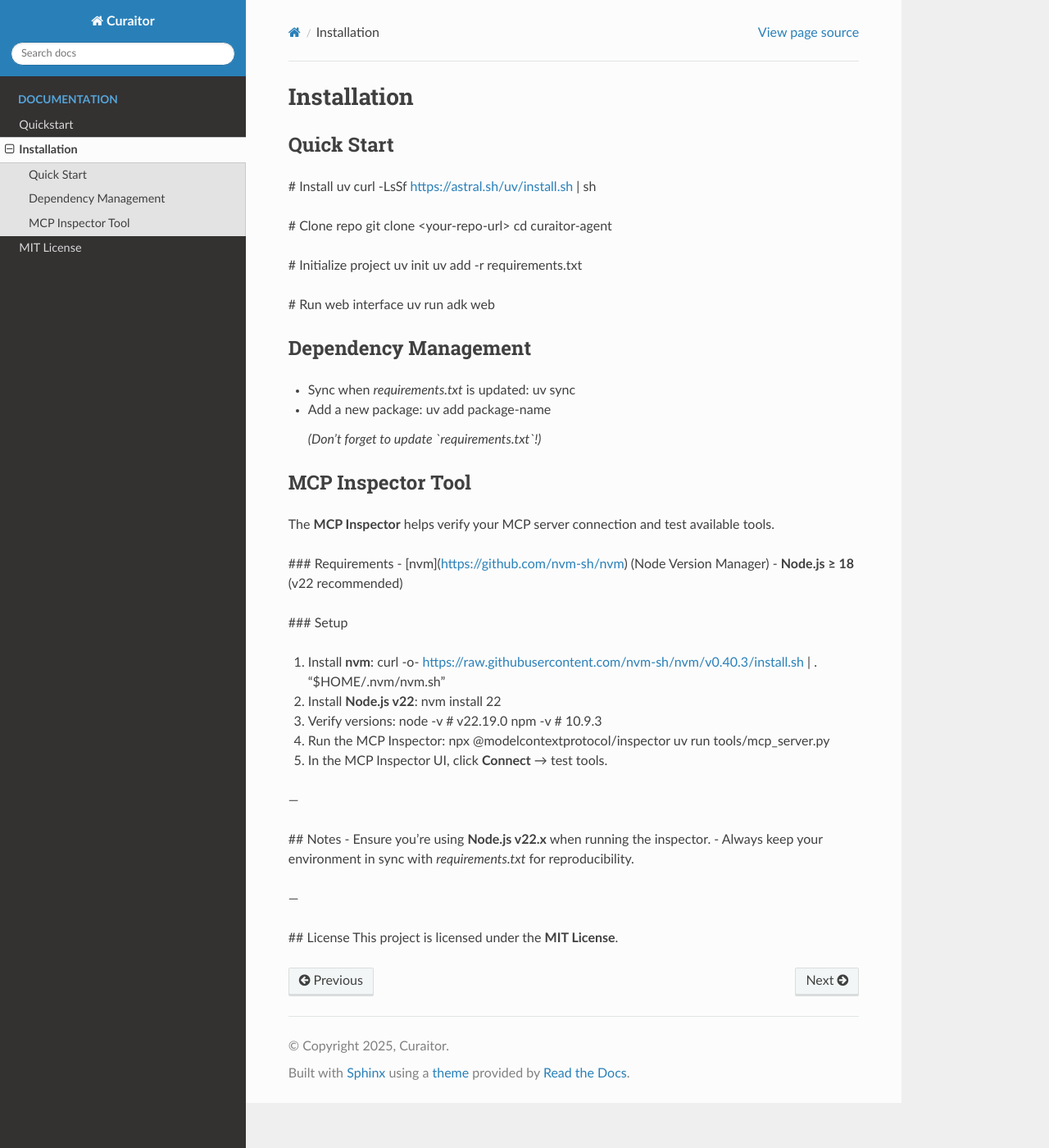
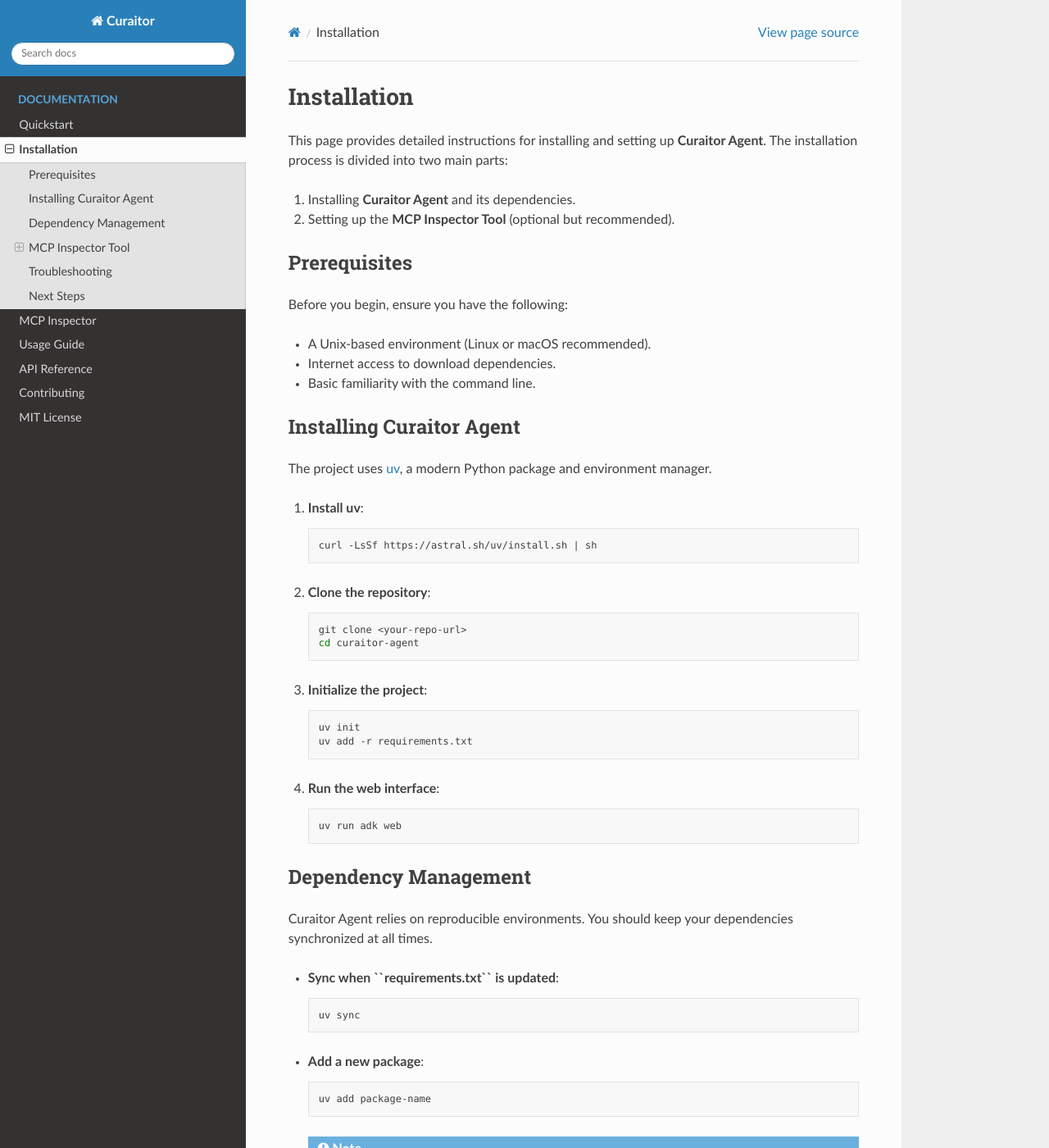
Before and after one commit to kosiachevskyidima-ops/curaitor_agent_docs, a Sphinx documentation site: the page built from docs/source/installation.rst, in a window 1280 px wide and 1400 px high. Shown: the whole window at 82% size. Built offline with Sphinx 7.4.7 and the Read the Docs theme 3.1.0, drawn with Linux system fonts in a browser that asks for light colours; pages that are not in the unit, such as notebooks, are missing from menus; some of the changed text lies outside the part shown.

Commit message:
Add files via upload
Signed-off-by: kosiachevskyidima-ops <kosiachevskyi.dima@gmail.com>

```diff
--- /dev/null
+++ b/docs/source/api_reference.rst
@@ -0,0 +1,96 @@
+API Reference
+=============
+
+.. _api_reference:
+
+This document provides a detailed reference for the **Curaitor Agent** API.
+It includes available modules, classes, functions, and usage examples for programmatic integration.
+
+Overview
+--------
+
+The Curaitor Agent API allows programmatic interaction with the web interface, tools, and data workflows.
+You can use it to automate tasks, integrate custom tools, and manage datasets efficiently.
+
+Modules
+-------
+
+.. toctree::
+   :maxdepth: 2
+
+   modules/agent
+   modules/tools
+   modules/data_processing
+
+.. note::
+   Each module section below contains the public classes, functions, and their descriptions.
+
+Agent Module
+------------
+
+.. automodule:: curaitor_agent.agent
+   :members:
+   :undoc-members:
+   :show-inheritance:
+
+.. rubric:: Example Usage
+
+.. code-block:: python
+
+   from curaitor_agent.agent import CuraitorAgent
+
+   agent = CuraitorAgent()
+   agent.start_web_interface(port=8000)
+   agent.upload_dataset("data/sample.csv")
+   results = agent.process_data(tool="parser")
+   print(results)
+
+Tools Module
+------------
+
+.. automodule:: curaitor_agent.tools
+   :members:
+   :undoc-members:
+   :show-inheritance:
+
+.. rubric:: Example Usage
+
+.. code-block:: python
+
+   from curaitor_agent.tools import DataParser, DataFilter
+
+   parser = DataParser()
+   filtered_data = DataFilter().apply(parser.parse("data/sample.csv"))
+   print(filtered_data)
+
+Data Processing Module
+----------------------
+
+.. automodule:: curaitor_agent.data_processing
+   :members:
+   :undoc-members:
+   :show-inheritance:
+
+.. rubric:: Example Usage
+
+.. code-block:: python
+
+   from curaitor_agent.data_processing import Transformer
+
+   transformer = Transformer()
+   transformed = transformer.apply_transformation("data/sample.csv", method="normalize")
+   print(transformed)
+
+Best Practices
+--------------
+
+- Always handle exceptions when calling API methods to prevent runtime errors.
+- Verify that the agent server is running before executing API commands.
+- Use version-controlled scripts to ensure reproducibility of workflows.
+
+Next Steps
+----------
+
+- Combine multiple API calls to create custom data workflows.
+- Integrate Curaitor Agent with other Python-based scientific tools.
+- Explore advanced features such as custom tool integration and MCP Inspector automation.
--- a/docs/source/installation.rst
+++ b/docs/source/installation.rst
@@ -1,81 +1,140 @@
 Installation
-=====
+============
 
 .. _installation:
 
+This page provides detailed instructions for installing and setting up **Curaitor Agent**.
+The installation process is divided into two main parts:
 
-Quick Start
-----------------
+1. Installing **Curaitor Agent** and its dependencies.
+2. Setting up the **MCP Inspector Tool** (optional but recommended).
 
-# Install uv
-curl -LsSf https://astral.sh/uv/install.sh | sh
+Prerequisites
+-------------
 
+Before you begin, ensure you have the following:
 
-# Clone repo
-git clone <your-repo-url>
-cd curaitor-agent
+- A Unix-based environment (Linux or macOS recommended).
+- Internet access to download dependencies.
+- Basic familiarity with the command line.
 
+Installing Curaitor Agent
+-------------------------
 
-# Initialize project
-uv init
-uv add -r requirements.txt
+The project uses `uv <https://astral.sh/uv/>`_, a modern Python package and environment manager.
 
+1. **Install uv**:
 
-# Run web interface
-uv run adk web
+   .. code-block:: bash
 
+      curl -LsSf https://astral.sh/uv/install.sh | sh
+
+2. **Clone the repository**:
+
+   .. code-block:: bash
+
+      git clone <your-repo-url>
+      cd curaitor-agent
+
+3. **Initialize the project**:
+
+   .. code-block:: bash
+
+      uv init
+      uv add -r requirements.txt
+
+4. **Run the web interface**:
+
+   .. code-block:: bash
+
+      uv run adk web
 
 Dependency Management
-----------------
+---------------------
 
-- Sync when `requirements.txt` is updated:
-  uv sync
+Curaitor Agent relies on reproducible environments.
+You should keep your dependencies synchronized at all times.
 
+- **Sync when ``requirements.txt`` is updated**:
 
-- Add a new package:
-  uv add package-name
+  .. code-block:: bash
 
-  *(Don’t forget to update `requirements.txt`!)*
+     uv sync
 
+- **Add a new package**:
+
+  .. code-block:: bash
+
+     uv add package-name
+
+  .. note::
+
+     Don’t forget to update ``requirements.txt`` after adding or removing a dependency.
 
 MCP Inspector Tool
-----------------
+------------------
 
-The **MCP Inspector** helps verify your MCP server connection and test available tools.
+The **Model Context Protocol (MCP) Inspector** is an optional utility that helps verify your MCP server connection and test available tools.
 
-### Requirements
-- [nvm](https://github.com/nvm-sh/nvm) (Node Version Manager)
+Requirements
+~~~~~~~~~~~~
+
+- `nvm <https://github.com/nvm-sh/nvm>`_ (Node Version Manager)
 - **Node.js ≥ 18** (v22 recommended)
 
-### Setup
+Setup
+~~~~~
 
-1. Install **nvm**:
-   curl -o- https://raw.githubusercontent.com/nvm-sh/nvm/v0.40.3/install.sh |
-   \. "$HOME/.nvm/nvm.sh"
+1. **Install nvm**:
 
+   .. code-block:: bash
 
-2. Install **Node.js v22**:
-   nvm install 22
+      curl -o- https://raw.githubusercontent.com/nvm-sh/nvm/v0.40.3/install.sh | \
+      . "$HOME/.nvm/nvm.sh"
 
+2. **Install Node.js v22**:
 
-3. Verify versions:
-   node -v   # v22.19.0
-   npm -v    # 10.9.3
+   .. code-block:: bash
 
+      nvm install 22
 
-4. Run the MCP Inspector:
-   npx @modelcontextprotocol/inspector uv run tools/mcp_server.py
+3. **Verify versions**:
 
+   .. code-block:: bash
 
-5. In the MCP Inspector UI, click **Connect** → test tools.
+      node -v   # v22.19.0
+      npm -v    # 10.9.3
 
----
+4. **Run the MCP Inspector**:
 
-## Notes
-- Ensure you’re using **Node.js v22.x** when running the inspector.
-- Always keep your environment in sync with `requirements.txt` for reproducibility.
+   .. code-block:: bash
 
----
+      npx @modelcontextprotocol/inspector uv run tools/mcp_server.py
 
-## License
-This project is licensed under the **MIT License**.
+5. In the MCP Inspector UI, click **Connect → test tools**.
+
+.. important::
+
+   - Always use **Node.js v22.x** when running the MCP Inspector.
+   - Keep your environment synchronized with ``requirements.txt`` to ensure reproducibility.
+
+Troubleshooting
+---------------
+
+- If ``uv`` is not found after installation, make sure ``~/.local/bin`` is in your PATH.
+- When upgrading Node.js versions, run ``nvm use 22`` to ensure compatibility.
+- If dependencies fail to install, try cleaning the environment with:
+
+  .. code-block:: bash
+
+     uv clean
+     uv sync
+
+Next Steps
+----------
+
+Once installation is complete, you can proceed to:
+
+- :doc:`quickstart` — Run Curaitor Agent with example commands.
+- :doc:`mcp_inspector` — Learn more about using the MCP Inspector.
+- :doc:`usage` — Explore advanced usage patterns.
--- /dev/null
+++ b/docs/source/mcp_inspector.rst
@@ -0,0 +1,99 @@
+MCP Inspector
+=============
+
+.. _mcp_inspector:
+
+The **Model Context Protocol (MCP) Inspector** is a companion tool designed to verify your MCP server connection and test available tools.
+It is especially useful for developers and researchers who want to confirm that Curaitor Agent’s integration with MCP is working correctly.
+
+Overview
+--------
+
+The MCP Inspector provides a lightweight interface to:
+
+- Check whether your MCP server is running properly.
+- Interactively test tool availability and connectivity.
+- Debug issues related to server–client communication.
+
+This tool is optional, but it is strongly recommended if you plan to extend Curaitor Agent with additional tools or servers.
+
+Requirements
+------------
+
+Before setting up the MCP Inspector, ensure that you have the following:
+
+- `nvm <https://github.com/nvm-sh/nvm>`_ (Node Version Manager).
+- **Node.js ≥ 18** (with **v22 recommended** for stability and compatibility).
+- A properly installed and configured Curaitor Agent environment (see :doc:`installation`).
+
+Installation and Setup
+----------------------
+
+1. **Install nvm**:
+
+   .. code-block:: bash
+
+      curl -o- https://raw.githubusercontent.com/nvm-sh/nvm/v0.40.3/install.sh | \
+      . "$HOME/.nvm/nvm.sh"
+
+   .. note::
+
+      After installing, restart your terminal or run ``source ~/.bashrc`` (or ``.zshrc``)
+      to activate nvm.
+
+2. **Install Node.js v22**:
+
+   .. code-block:: bash
+
+      nvm install 22
+      nvm use 22
+
+3. **Verify installation**:
+
+   .. code-block:: bash
+
+      node -v   # should print v22.x.x
+      npm -v    # should print npm 10.x.x
+
+4. **Run the MCP Inspector**:
+
+   .. code-block:: bash
+
+      npx @modelcontextprotocol/inspector uv run tools/mcp_server.py
+
+   This launches the inspector and attempts to connect to your MCP server.
+
+Usage
+-----
+
+- When the MCP Inspector UI opens:
+  1. Click **Connect**.
+  2. Select **test tools** to view and validate available functionality.
+  3. Confirm that the server responds with the expected output.
+
+.. important::
+
+   - Always use **Node.js v22.x** for running the MCP Inspector.
+   - Ensure the Curaitor Agent server is running before connecting.
+   - If you encounter issues, verify that your environment is synced with ``requirements.txt`` (run ``uv sync``).
+
+Troubleshooting
+---------------
+
+- **Inspector does not start**:
+  Make sure ``npx`` is installed and that you are running Node.js v22.
+
+- **Server connection fails**:
+  Ensure ``uv run tools/mcp_server.py`` is working without errors.
+
+- **Old Node.js version in use**:
+  Run ``nvm use 22`` to explicitly activate Node.js 22 in your shell session.
+
+Next Steps
+----------
+
+Once the MCP Inspector confirms that your server is functioning correctly, you can:
+
+- Explore advanced usage in the :doc:`usage` guide.
+- Integrate additional tools for custom workflows.
+- Return to the :doc:`quickstart` guide for a full workflow overview.
--- /dev/null
+++ b/docs/source/usage.rst
@@ -0,0 +1,150 @@
+Usage Guide
+===========
+
+.. _usage:
+
+This guide provides detailed instructions on how to run and interact with **Curaitor Agent** after installation.
+It covers launching the web interface, using the MCP Inspector, managing scientific data workflows, and troubleshooting common issues.
+
+Running the Web Interface
+-------------------------
+
+The Curaitor Agent includes a lightweight web application that allows you to manage tasks, upload datasets, and interact with tools through a browser-based interface.
+
+Steps
+^^^^^
+
+1. **Open a terminal and navigate to your project directory**:
+
+   .. code-block:: bash
+
+      cd curaitor-agent
+
+   .. note::
+      Ensure you are in the root directory of your Curaitor Agent project where ``uv`` commands are available.
+
+2. **Start the web interface**:
+
+   .. code-block:: bash
+
+      uv run adk web
+
+   - This command launches the web server locally.
+   - By default, the server runs on port ``8000``.
+
+3. **Open the web interface in your browser**:
+
+   .. code-block:: text
+
+      http://localhost:8000
+
+   - You should see the Curaitor Agent dashboard.
+   - Here, you can upload datasets, manage tasks, and use available tools.
+
+4. **Using a custom port**:
+
+   .. code-block:: bash
+
+      uv run adk web --port 8080
+
+---
+
+Using the MCP Inspector
+-----------------------
+
+The **MCP Inspector** is a tool for testing and verifying connections between Curaitor Agent and its integrated tools.
+
+Steps
+^^^^^
+
+1. **Ensure the Curaitor Agent server is running**.
+
+2. **Launch the MCP Inspector**:
+
+   .. code-block:: bash
+
+      npx @modelcontextprotocol/inspector uv run tools/mcp_server.py
+
+3. **Connect through the MCP Inspector UI**:
+
+   - Click **Connect** to establish a connection with the running server.
+   - Select **Test Tools** to check available commands and ensure they respond correctly.
+
+.. important::
+   Use **Node.js v22.x** for compatibility. Running MCP Inspector with an unsupported Node version may lead to connection failures.
+
+---
+
+Example Workflow
+----------------
+
+Here is a step-by-step example workflow to help you get started:
+
+1. **Start the Curaitor Agent**:
+
+   .. code-block:: bash
+
+      uv run adk web
+
+2. **Verify server tools with MCP Inspector**:
+
+   .. code-block:: bash
+
+      npx @modelcontextprotocol/inspector uv run tools/mcp_server.py
+
+3. **Upload and process data**:
+
+   - Use the web interface to upload your dataset.
+   - Apply tools such as parsing, filtering, or data transformations.
+   - Review results and export them for downstream analysis.
+
+---
+
+Best Practices
+--------------
+
+- **Keep dependencies up-to-date**:
+
+  .. code-block:: bash
+
+     uv sync
+
+- **Use version control** (e.g., Git) to track changes in project setups and workflows.
+- **Test new tools** in MCP Inspector before integrating them into production workflows.
+- **Ensure reproducibility**: Run experiments in a clean environment to avoid inconsistencies.
+
+---
+
+Troubleshooting
+---------------
+
+- **Web interface fails to start**:
+  - Ensure all dependencies are installed.
+  - Run ``uv sync`` to synchronize packages.
+
+- **MCP Inspector cannot connect**:
+  - Verify that the Curaitor Agent server is running.
+  - Check firewall settings or network rules that may block connections.
+
+- **Package issues**:
+  If a tool or package fails, remove and re-add it:
+
+  .. code-block:: bash
+
+     uv remove package-name
+     uv add package-name
+
+---
+
+Next Steps
+----------
+
+Once you are comfortable using Curaitor Agent:
+
+- Explore the **API reference** for programmatic integration.
+- See the **MCP Inspector** documentation for advanced testing.
+- Extend workflows for your research by combining multiple tools and datasets.
+- Contribute to the project by following the guidelines in the :doc:`contribution` page.
+- Stay updated with the latest features and improvements by checking the repository regularly.
+- For licensing details, refer to the :doc:`license` page.
+- Always ensure your environment is synchronized with ``requirements.txt`` for consistent results.
```
Also changed, not shown: docs/source/contribution.rst (added, +82 -0 lines).
